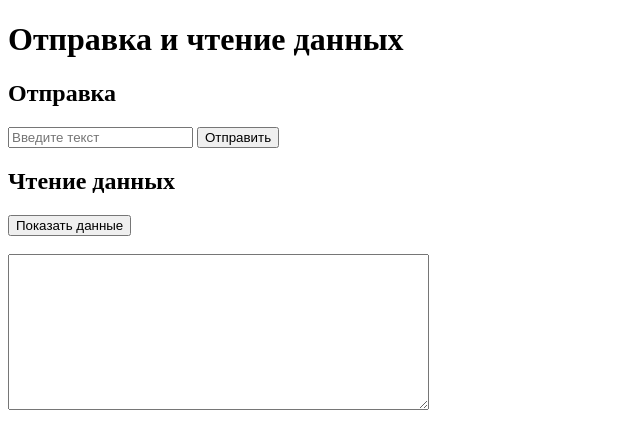
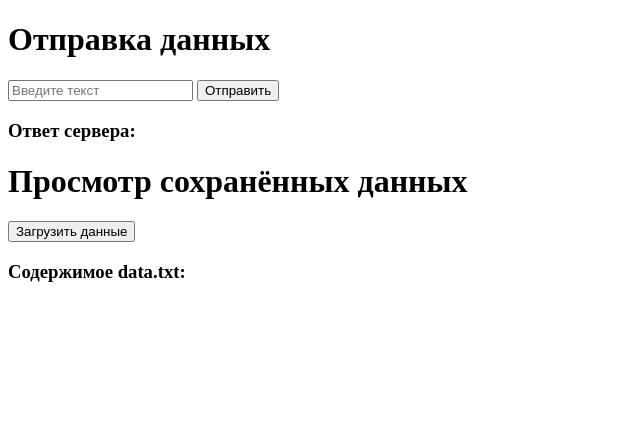
Before and after one commit to arinamalygina/frontend, a plain HTML site: page index.html in a window 1280 px wide. Shown: the whole page, without its empty margins (0-640 px from the left). Drawn offline with Linux system fonts and the light colour scheme.

Commit message:
Добавлен nginx.conf и обновлен index.html

```diff
--- a/index.html
+++ b/index.html
@@ -2,40 +2,41 @@
 <html lang="ru">
 <head>
     <meta charset="UTF-8">
-    <title>Frontend 2.0</title>
+    <title>Frontend v2.0</title>
 </head>
 <body>
-    <h1>Отправка и чтение данных</h1>
-
-    <h2>Отправка</h2>
+    <h1>Отправка данных</h1>
     <input type="text" id="textInput" placeholder="Введите текст">
     <button onclick="sendData()">Отправить</button>
 
-    <h2>Чтение данных</h2>
-    <button onclick="readData()">Показать данные</button>
-    <br><br>
-    <textarea id="readResult" rows="10" cols="50" readonly></textarea>
+    <h3>Ответ сервера:</h3>
+    <p id="serverResponse"></p>
 
-    <p id="result"></p>
+    <h1>Просмотр сохранённых данных</h1>
+    <button onclick="loadData()">Загрузить данные</button>
+
+    <h3>Содержимое data.txt:</h3>
+    <pre id="dataContent"></pre>
 
     <script>
+        // Обращаемся к нашему же Nginx, он сам перенаправит куда надо
+        const API_URL = '/api/data';
+
         async function sendData() {
             const text = document.getElementById('textInput').value;
-
-            const response = await fetch('http://backend:5000/submit', {
+            const response = await fetch(API_URL, {
                 method: 'POST',
                 headers: { 'Content-Type': 'application/json' },
                 body: JSON.stringify({ text: text })
             });
-
             const data = await response.json();
-            document.getElementById('result').innerText = data.message;
+            document.getElementById('serverResponse').innerText = JSON.stringify(data);
         }
 
-        async function readData() {
-            const response = await fetch('http://backend:5000/read');
+        async function loadData() {
+            const response = await fetch(API_URL);
             const data = await response.json();
-            document.getElementById('readResult').value = data.content;
+            document.getElementById('dataContent').innerText = data.content;
         }
     </script>
 </body>
```
Also changed, not shown: 2 other files.
